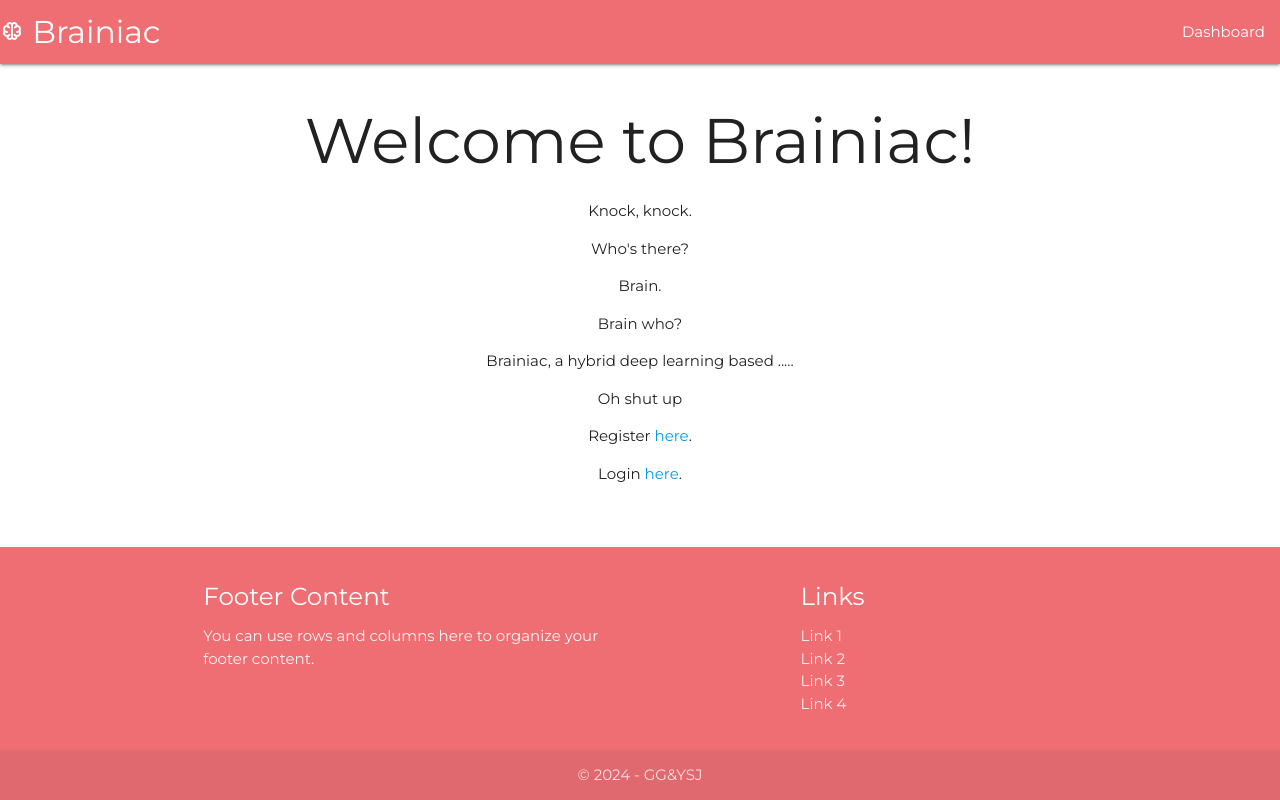
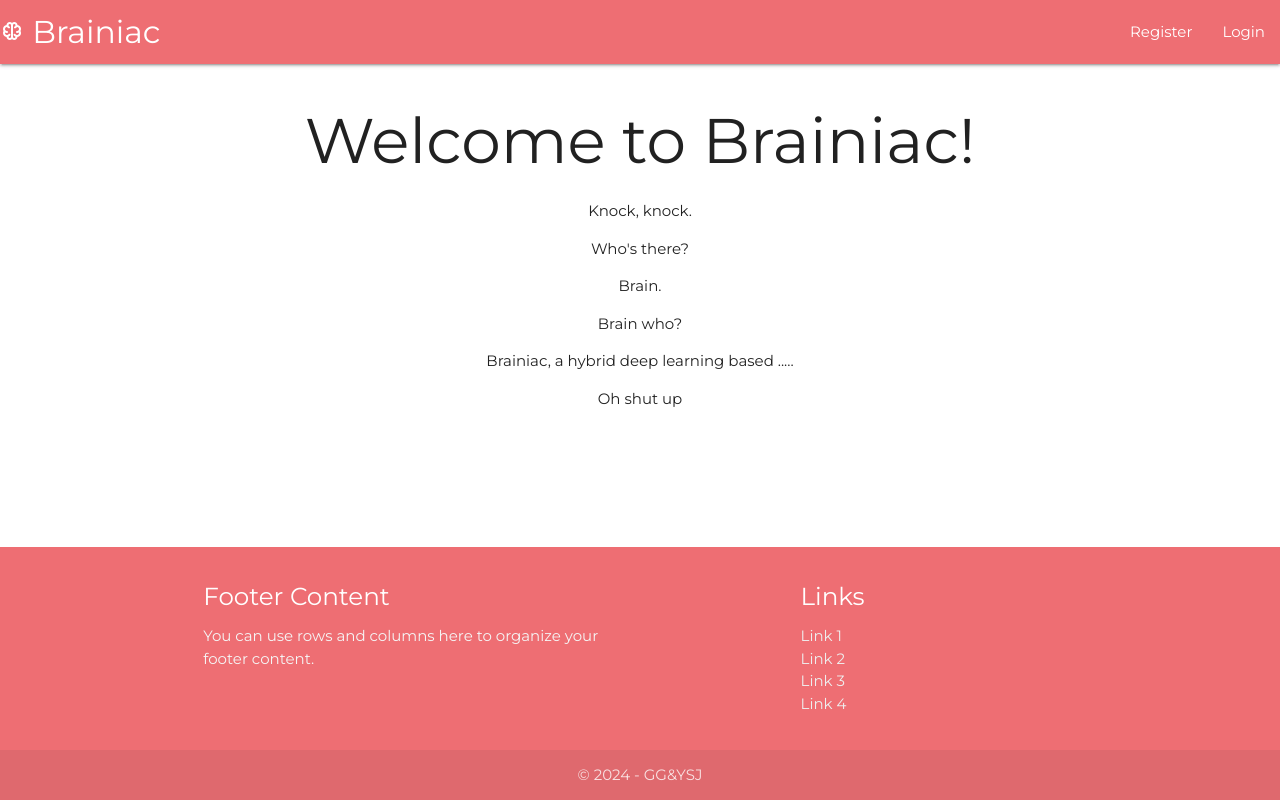
Before and after one commit to GauthamGirish/Brainiac, a Flask app: page / in a window 1280 px wide. Run offline with Flask 3, Linux system fonts and the light colour scheme; parts of the project's set-up code (start-up, migrations or seed data) failed here and were passed over.

Commit message:
Add dynamic page links to p_dash and index

```diff
--- a/brainiac/templates/base.html
+++ b/brainiac/templates/base.html
@@ -28,8 +28,10 @@
             <ul class="right hide-on-med-and-down">
                 {# <li class="{{ 'active' if request.path == url_for('index.html') else '' }}"><a
                         href="{{ url_for('index.html') }}">Homepage</a></li> #}
-                <li class="{{ 'active' if request.path == url_for('patient.dashboard') else '' }}"><a
-                        href="{{ url_for('patient.dashboard') }}">Dashboard</a></li>
+                {% block links %}
+                {# insert page-specific links here #}
+
+                {% endblock links %}
             </ul>
 
         </div>
--- a/brainiac/templates/index.html
+++ b/brainiac/templates/index.html
@@ -1,7 +1,12 @@
 {% extends "base.html" %}
 
+{% block links %}
+<li> <a href="{{ url_for('auth.register') }}">Register</a> </li>
+<li><a href="{{ url_for('auth.login')}}">Login</a></li>
+{% endblock links %}
+
 {% block content %}
-    <div class="center">
+<div class="center">
     <h1>Welcome to Brainiac!</h1>
 
     <p>Knock, knock.</p>
@@ -11,8 +16,8 @@
     <p>Brainiac, a hybrid deep learning based .....</p>
     <p>Oh shut up</p>
 
-    <p>Register <a href="{{ url_for('auth.register') }}">here</a>.</p>
-    <p>Login <a href="{{ url_for('auth.login') }}">here</a>.</p>
+    {# <p>Register <a href="{{ url_for('auth.register') }}">here</a>.</p>
+    <p>Login <a href="{{ url_for('auth.login') }}">here</a>.</p> #}
 
 </div>
 
```
Also changed, not shown: brainiac/templates/patient_dash.html (+7 -0 lines).
